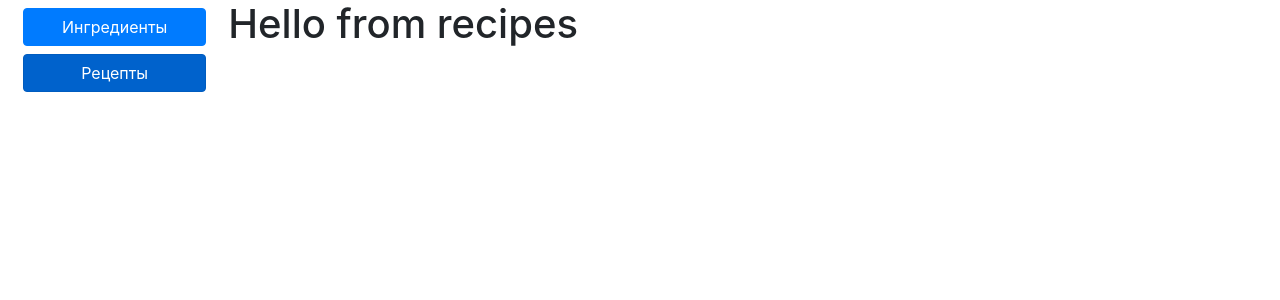
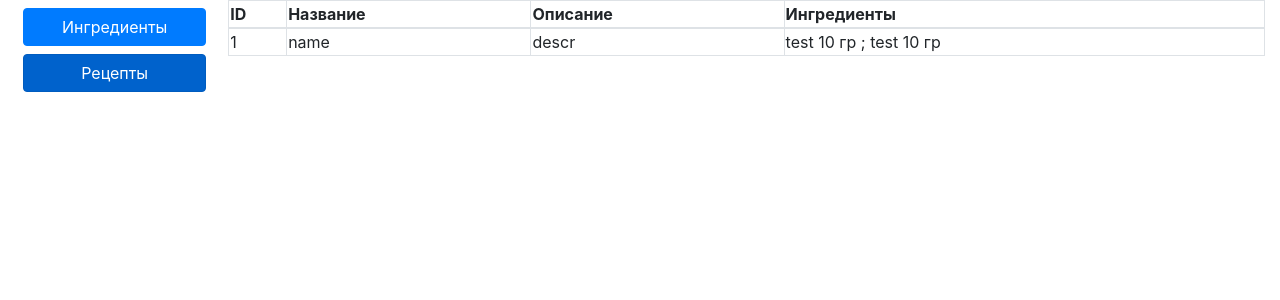
Before and after one commit to da-pofigu-je/da-pofigu-je.github.io, a React (Create React App) app: page /recipes in a window 1280 px wide. Shown: the top 300 px of the page. Built offline with nearby package versions, Linux system fonts and the light colour scheme.

Commit message:
#16 add view recipes

```diff
--- /dev/null
+++ b/src/AdminPanel/IngredientList.css
@@ -0,0 +1,6 @@
+.fas.fa-edit {
+    color: orange;
+}
+.fas.fa-trash-alt {
+    color: red;
+}
--- a/src/AdminPanel/IngredientList.tsx
+++ b/src/AdminPanel/IngredientList.tsx
@@ -1,5 +1,6 @@
 import React, { Component } from "react";
 import Ingredient from "../models/ingredient";
+import "./IngredientList.css";
 
 export interface IProps {
     ingredients: Ingredient[];
--- /dev/null
+++ b/src/AdminPanel/RecipeList.tsx
@@ -0,0 +1,44 @@
+import React, { Component } from "react";
+import Recipe from "../models/recipe";
+import Ingredient from "../models/ingredient";
+
+export interface IProps {
+    recipes: Recipe[];
+}
+
+export default class RecipeList extends Component<IProps, {}> {
+    constructor(props: IProps) {
+        super(props);
+    }
+    public render = () => {
+        const { recipes } = this.props;
+
+        return (
+            <table className="table-hover table-bordered w-100">
+                <thead className="thead-dark">
+                    <tr>
+                        <th>ID</th>
+                        <th>Название</th>
+                        <th>Описание</th>
+                        <th>Ингредиенты</th>
+                    </tr>
+                </thead>
+                <tbody>{recipes.map((x, i) => this.renderRow(x, i))}</tbody>
+            </table>
+        );
+    }
+    private renderRow = (recipe: Recipe, index: number) => {
+        const ingredientsStr = recipe.ingredients
+            .filter(ingredient => ingredient.ingredient !== null)
+            .map(ingredient => ingredient.ingredient!.name + " " + ingredient.amount)
+            .join(" ; ");
+        return (
+            <tr key={index}>
+                <td>{recipe.id}</td>
+                <td>{recipe.name}</td>
+                <td>{recipe.description}</td>
+                <td>{ingredientsStr}</td>
+            </tr>
+        );
+    }
+}
--- a/src/AdminPanel/Recipes.tsx
+++ b/src/AdminPanel/Recipes.tsx
@@ -1,5 +1,44 @@
 import React, { Component } from "react";
+import Recipe from "../models/recipe";
+import RecipeList from "./RecipeList";
 
-export default class Recipes extends Component {
-    public render = () => <h1>Hello from recipes</h1>;
+interface IState {
+    recipes: Recipe[];
 }
+
+export default class Recipes extends Component<{}, IState> {
+
+    constructor(props: {}) {
+        super(props);
+
+        this.state = {
+            recipes: [{
+                id:1,
+                name:"name",
+                description:"descr",
+                ingredients: [
+                    {
+                        ingredient:{id:1, name:"test"},
+                        amount:"10 гр"
+                    },
+                    {
+                        ingredient:{id:1, name:"test"},
+                        amount:"10 гр"
+                    }
+                ],
+
+            }
+            ],
+        };
+    }
+
+    public render = () => {
+        return (
+            <section>
+                <RecipeList
+                    recipes={this.state.recipes}
+                />
+            </section>
+        );
+    }
+}
--- /dev/null
+++ b/src/models/recipe.ts
@@ -0,0 +1,15 @@
+import IngredientAmount from "./ingredientAmount";
+
+export default class Recipe {
+    public id: number;
+    public name: string;
+    public description: string;
+    public ingredients: IngredientAmount[];
+
+    constructor() {
+        this.id = 0;
+        this.name = "";
+        this.description = "";
+        this.ingredients = [];
+    }
+}
```
Also changed, not shown: src/models/ingredientAmount.ts (added, +11 -0 lines).
